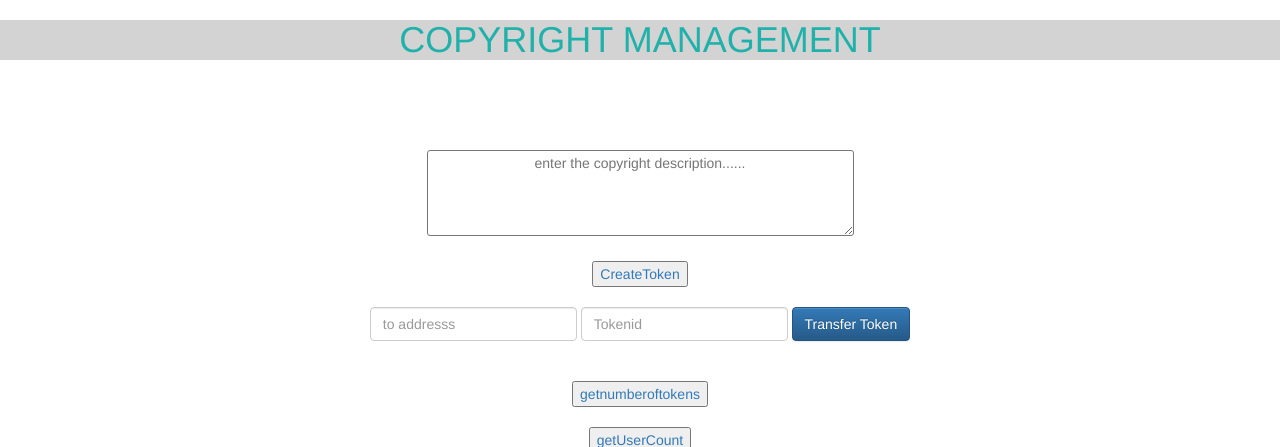
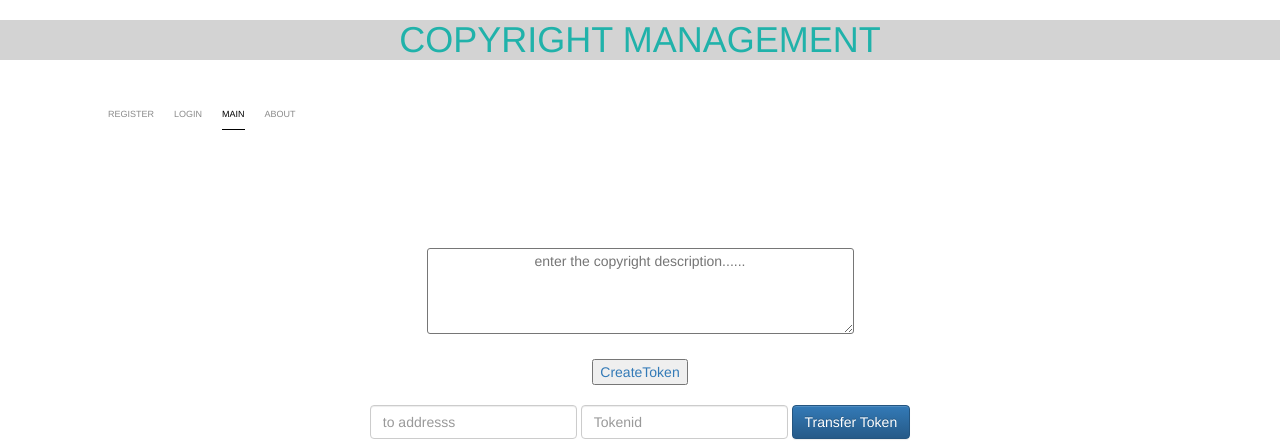
Before and after one commit to prashanthar2000/Copyright_Management_System_blockchain, a Flask app: page /main in a window 1280 px wide. Shown: the top 447 px of the page. Run offline with Flask 2, Linux system fonts and the light colour scheme; parts of the project's set-up code (start-up, migrations or seed data) failed here and were passed over; some libraries are stand-ins or nearby versions.

Commit message:
Update main.html

```diff
--- a/backend/templates/main.html
+++ b/backend/templates/main.html
@@ -2,17 +2,7 @@
 
 {% block head %}
 <title>Copyright Management</title>
-<!-- boot strap cdn  -->
-<link rel="stylesheet" href="https://maxcdn.bootstrapcdn.com/bootstrap/3.3.7/css/bootstrap.min.css"
-integrity="sha384-BVYiiSIFeK1dGmJRAkycuHAHRg32OmUcww7on3RYdg4Va+PmSTsz/K68vbdEjh4u" crossorigin="anonymous">
-<!-- Optional theme -->
-<link rel="stylesheet" href="https://maxcdn.bootstrapcdn.com/bootstrap/3.3.7/css/bootstrap-theme.min.css"
-integrity="sha384-rHyoN1iRsVXV4nD0JutlnGaslCJuC7uwjduW9SVrLvRYooPp2bWYgmgJQIXwl/Sp" crossorigin="anonymous">
 
-<!-- Latest compiled and minified JavaScript -->
-<script src="https://maxcdn.bootstrapcdn.com/bootstrap/3.3.7/js/bootstrap.min.js"
-integrity="sha384-Tc5IQib027qvyjSMfHjOMaLkfuWVxZxUPnCJA7l2mCWNIpG9mGCD8wGNIcPD7Txa"
-crossorigin="anonymous"></script>
 {% endblock %}
 
 
@@ -20,7 +10,24 @@ crossorigin="anonymous"></script>
 <!-- <nav class="navbar navbar-dark bg-dark"> -->
   <!-- Navbar content -->
 <!-- </nav> -->
-
+<div class="container">
+  <div class="nav-wrapper">
+      <div class="left-side">
+        <div class="nav-link-wrapper">
+          <a href="{{url_for('register')}}">Register</a>
+        </div>
+        <div class="nav-link-wrapper">
+          <a href="{{url_for('login')}}">Login</a>
+        </div>
+        <div class="nav-link-wrapper active-nav-link">
+          <a href="{{url_for('main')}}">Main</a>
+        </div>
+        <div class="nav-link-wrapper">
+          <a href="{{url_for('home')}}">About</a>
+        </div>
+      </div>
+    </div>
+</div>
 	<center>
     <!-- <form > -->
       <br>
```
